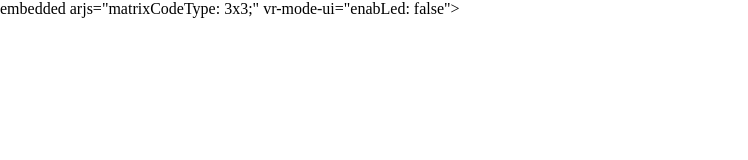
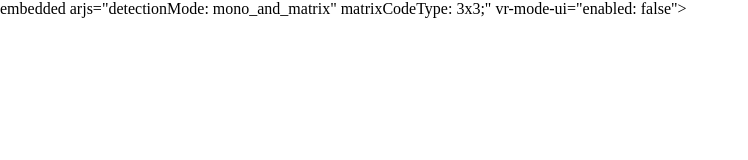
Before and after one commit to Phuketpattarawadee/AR, a plain HTML site: page index.html in a window 1280 px wide. Shown: the whole page, without its empty margins (0-748 px from the left). Drawn offline with Linux system fonts and the light colour scheme.

Commit message:
Update index.html

```diff
--- a/index.html
+++ b/index.html
@@ -6,9 +6,10 @@
 </head>
 <body style="margin: 0; overflow: hidden;">
 <a-scene> embedded
-		arjs="matrixCodeType: 3x3;"
-		vr-mode-ui="enabLed: false">
-	<a-marker type="barcode" value"s">
+		arjs="detectionMode: mono_and_matrix"
+			matrixCodeType: 3x3;"
+		vr-mode-ui="enabled: false">
+	<a-marker type="barcode" value="5">
 		<a-box position="0 0.5 0"
 			material="color: blue;">
 		</a-box>
```
